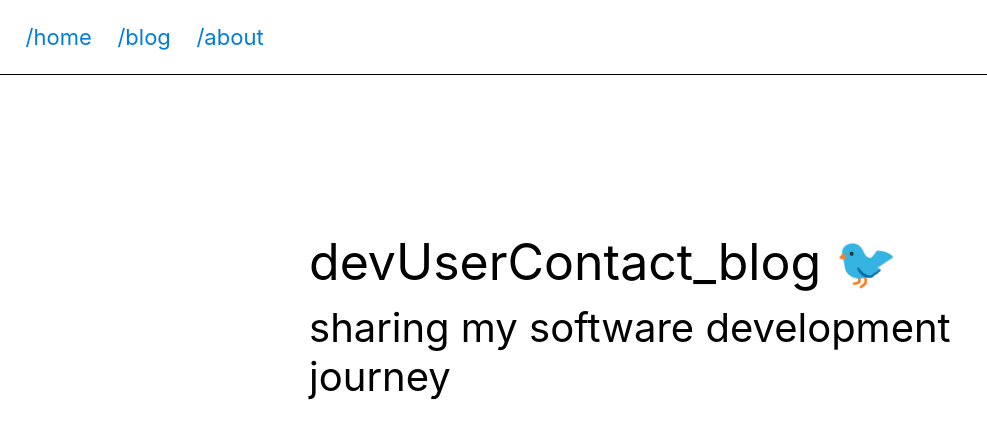
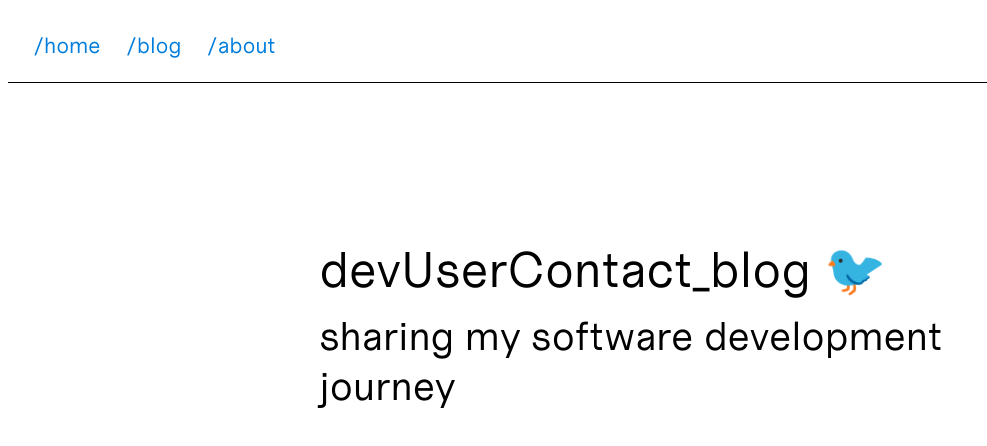
Before and after one commit to devUserContact/devUserContact-blog, a Next.js app: page / in a window 1280 px wide. Shown: the top 446 px of the page, without its empty margins (0-987 px from the left). Built offline with nearby package versions, Linux system fonts and the light colour scheme.

Commit message:
implemented font Uncut-Sans-Regular

```diff
--- a/next.config.js
+++ b/next.config.js
@@ -1,6 +1,7 @@
 /** @type {import('next').NextConfig} */
 const nextConfig = {
   reactStrictMode: false,
+  optimizeFonts: true
 }
 
 module.exports = nextConfig
--- a/styles/globals.css
+++ b/styles/globals.css
@@ -1,20 +1,21 @@
 @font-face {
-	font-family: monospace;
-	src: url(../fonts/LabMono-Regular.otf) format("otf");
+	font-family: "uncutSans";
+	src: url(../fonts/Uncut-Sans-Regular.otf);
+	font-style: normal;
 }
-html,
-body {
+html {
 	padding: 0;
 	margin: 0;
 	font-family: -apple-system, BlinkMacSystemFont, Segoe UI, Roboto, Oxygen,
 		Ubuntu, Cantarell, Fira Sans, Droid Sans, Helvetica Neue, sans-serif;
 	font-size: 10px;
 }
-
+body {
+	font-family: "uncutSans";
+}
 a {
 	text-decoration: none;
 }
-
 * {
 	box-sizing: border-box;
 }
```
Also changed, not shown: fonts/LabMono-Regular.otf (deleted), fonts/Uncut-Sans-Regular.otf (added). Lines whose indentation alone changed are shown as unchanged.
